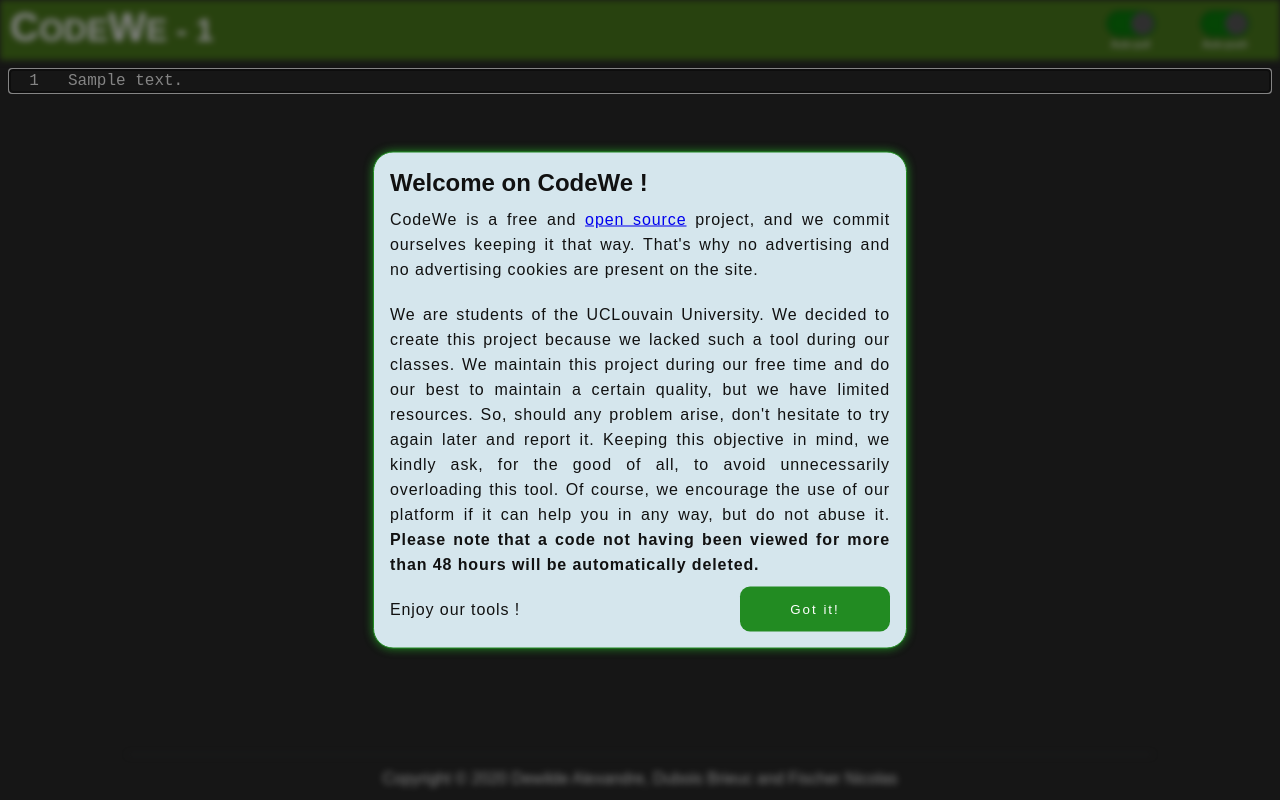
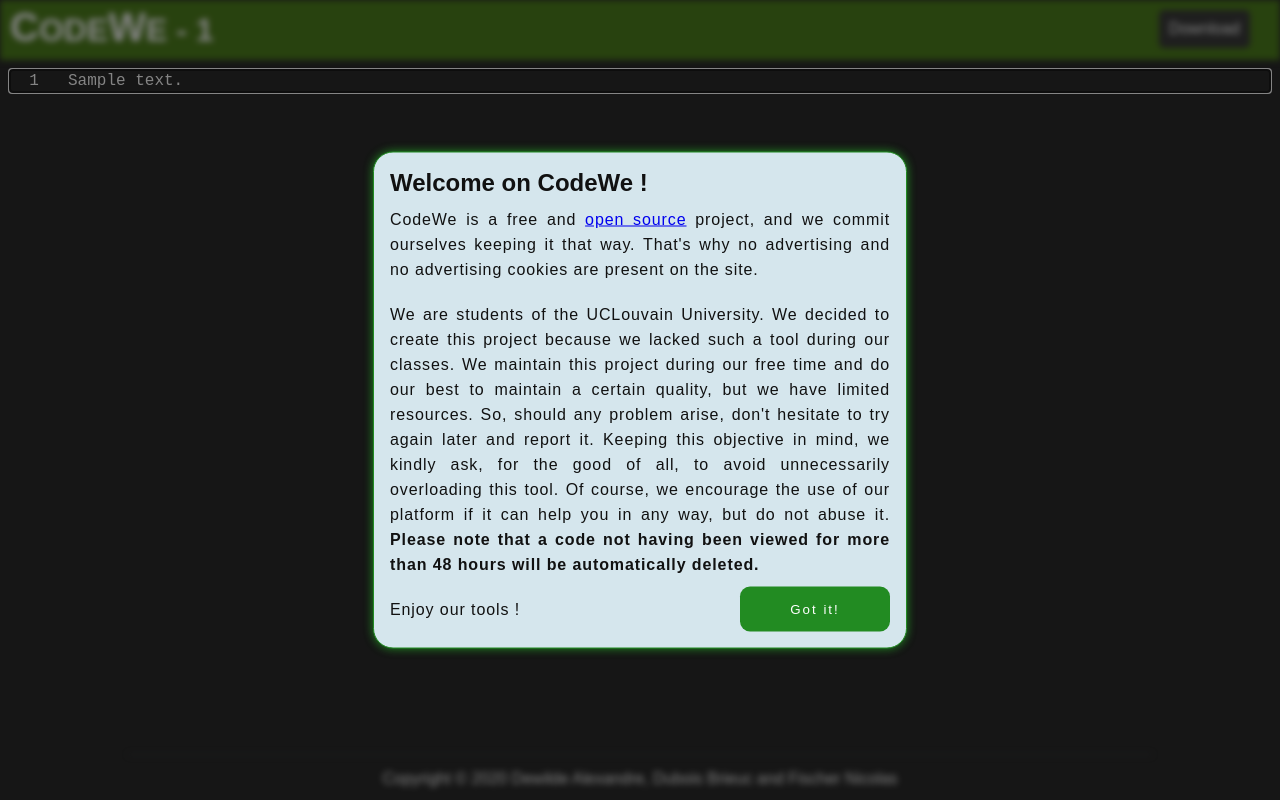
Before and after one commit to CodeWe-projet/CodeWe, a Flask app: template src/templates/editor.html in a window 1280 px wide. Run offline with Flask 2, Linux system fonts and the light colour scheme; the template is opened without the code that fills it: most values are stand-ins (such as "Sample title", 1, 10 or a date in 2020); some libraries are stand-ins or nearby versions.

Commit message:
Download button

```diff
--- a/src/static/css/editor.css
+++ b/src/static/css/editor.css
@@ -1,49 +1,15 @@
-header #auto_update{
+header #actions{
     float: right;
-}
-
-header #auto_update .swipes{
-    font-size: 10px;
-    display: inline-block;
     padding: 5px 20px;
 }
 
-header #auto_update input{
-    position: relative;
-    width: 50px;
-    height: 27px;
-    -webkit-appearance: none;
-    -moz-appearance: none;
-    appearance: none;
-    background-color: #222222;
-    border-radius: 20px;
-    box-shadow: inset 0 0 5px rgba(127, 255, 0, 0.5);
-}
-
-header #auto_update label{
-    text-align: center;
-    display: block;
-}
-
-header #auto_update input:checked{
-    background: green;
-    box-shadow: inset 0 0 5px rgba(50, 50, 50, 0.5);
-}
-
-header #auto_update input:before{
-    height: 100%;
-    width: 27px;
-    position: absolute;
-    content: "";
-    left: 0;
-    background: #555555;
-    border-radius: 20px;
-    transform: scale(.85);
-    transition: .2s ease-in;
-}
-
-header #auto_update input:checked:before{
-    left: 23px;
+header #download{
+    display: inline-block;
+    background-color: #333333;
+    color: white;
+    padding: 10px;
+    border-radius: 5px;
+    text-decoration: none;
 }
 
 section#editor{
@@ -69,12 +35,6 @@ section#colorful{
     font-weight: normal !important;
 }
 
-#cursor {
-    display: absolute;
-    top: 200px; /* number of pixels from top */
-    left: 100px; /* number of pixels from top */
-  }
-
 .cursor-line {
     opacity: 0.8;
 }
--- /dev/null
+++ b/src/static/js/editor/download.js
@@ -0,0 +1,10 @@
+export function download(element, link_id){
+    const link = document.getElementById(link_id);
+    link.addEventListener('click', e => {
+        const content = element.innerText.replaceAll('\n\n', '\n');
+        link.setAttribute(
+            'href',
+            'data:Content-type, ' + escape(content)
+        )
+    });
+}
--- a/src/static/js/editor/main.js
+++ b/src/static/js/editor/main.js
@@ -2,7 +2,7 @@ import {PrismCustom} from "./prism/prism-custom.js";
 import {Socket} from "./socket.js";
 import {Editor} from "./editor.js";
 import Cursor from './cursor.js'
-
+import {download} from "./download.js";
 
 
 export const DEBUG = true;
@@ -14,3 +14,5 @@ const cursor = new Cursor(document.getElementById('editor'));
 for(const child of document.getElementById('editor').children){
     new PrismCustom(child, 'python').ApplyWithCaret();
 }
+
+download(document.getElementById('editor'), 'download');
--- a/src/templates/editor.html
+++ b/src/templates/editor.html
@@ -1,6 +1,6 @@
 {% extends 'base.html' %}
 
-{% block title %}CodeWe - {{ document['doc_id'] }}{% endblock %}
+{% block title %}CodeWe - {{ document['document_id'] }}{% endblock %}
 
 {% block head %}
     <link rel="stylesheet" href="{{ url_for('static', filename = 'css/editor.css') }}">
@@ -9,15 +9,8 @@
 
 {% block header %}
     <h1><span class="title-1">C</span><span class="title-2">ODE</span><span class="title-1">W</span><span class="title-2">E</span> - {{ document['document_id'] }}</h1>
-    <div id="auto_update">
-        <div class="swipes">
-            <div><input id="auto_pull" type="checkbox" checked /></div>
-            <div><label for="auto_pull">Auto-pull</label></div>
-        </div>
-        <div class="swipes">
-            <div><input id="auto_push" type="checkbox" checked /></div>
-            <div><label for="auto_push">Auto-push</label></div>
-        </div>
+    <div id="actions">
+        <a id="download" target="iframe" download="{{ document['document_id'] }}.py" href="#">Download</a>
     </div>
 {% endblock %}
 
```
